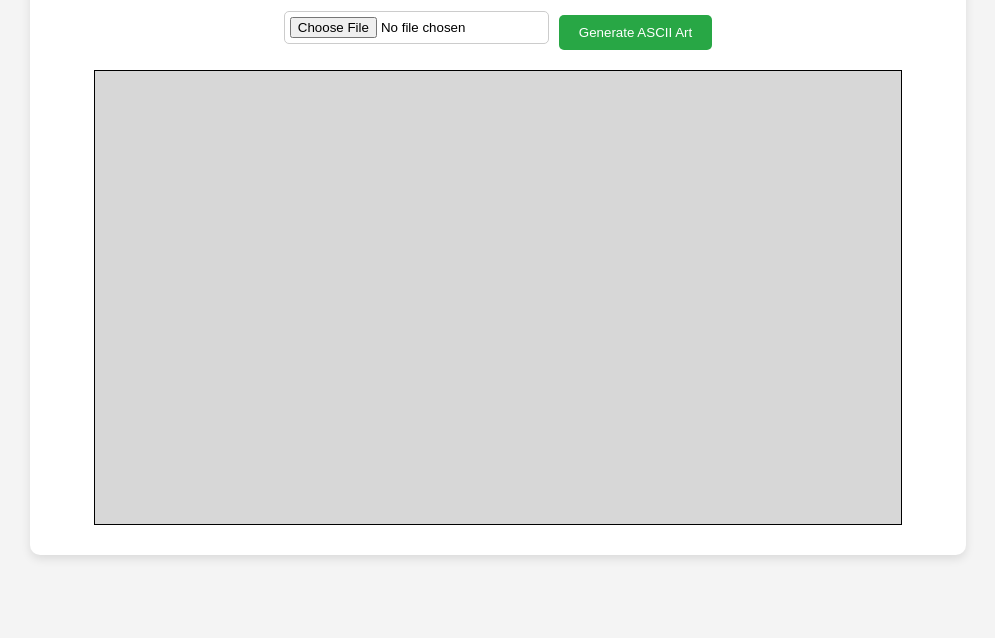
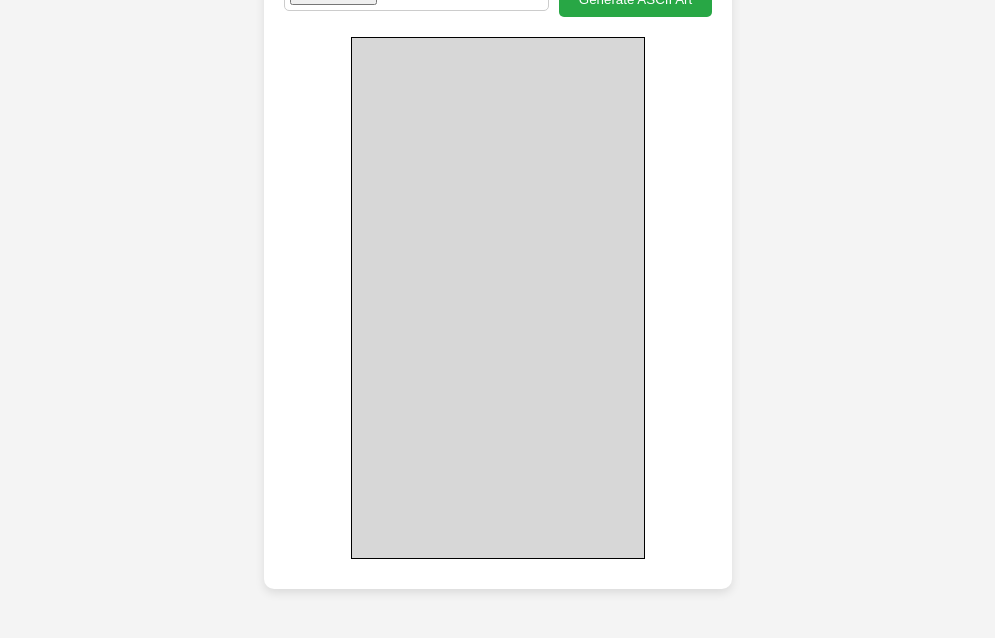
Before and after one commit to Cold-Juice911/ASCII-Fun, a plain HTML site: page index.html in a window 1280 px wide. Shown: the part 162-800 px from the top of the page, without its empty margins (142-1137 px from the left). Drawn offline with Linux system fonts and the light colour scheme.

Commit message:
Update index.html

```diff
--- a/index.html
+++ b/index.html
@@ -14,7 +14,7 @@
             <input type="file" id="imageInput" accept="image/*">
             <button id="generateButton">Generate ASCII Art</button>
         </div>
-        <canvas id="asciiCanvas" width="1280" height="720"></canvas>
+        <canvas id="asciiCanvas" width="720" height="1280"></canvas>
         <button id="downloadButton" hidden>Download ASCII Art</button>
     </div>
 
```
